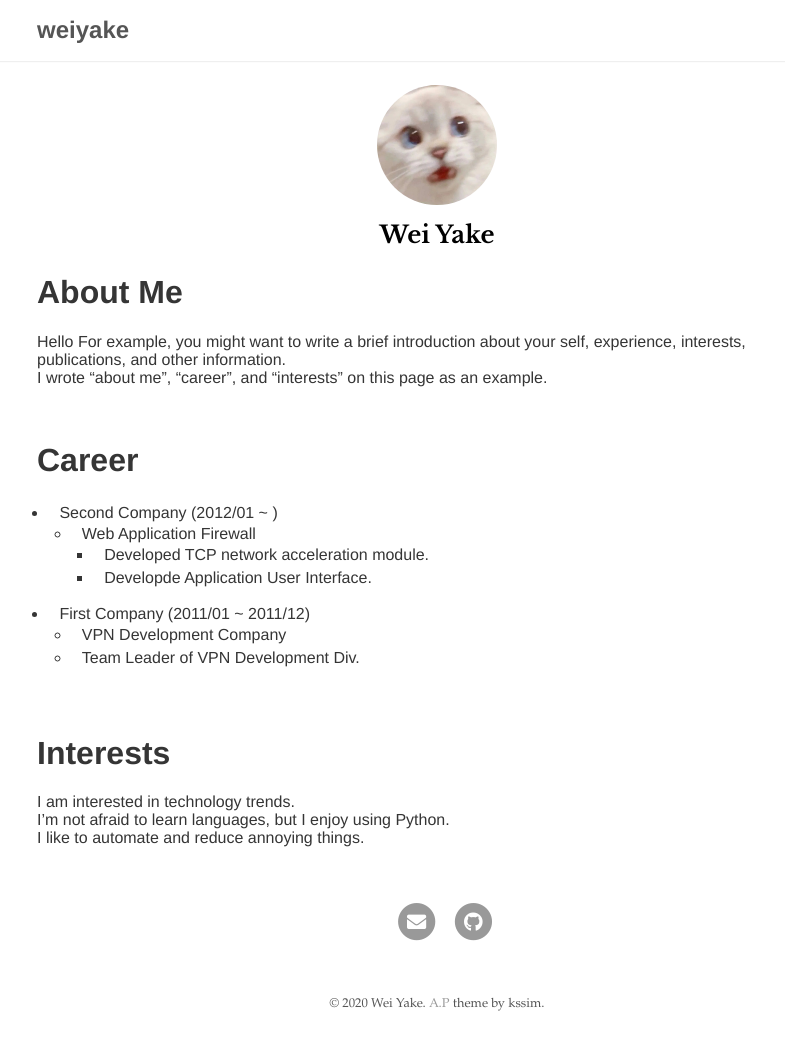
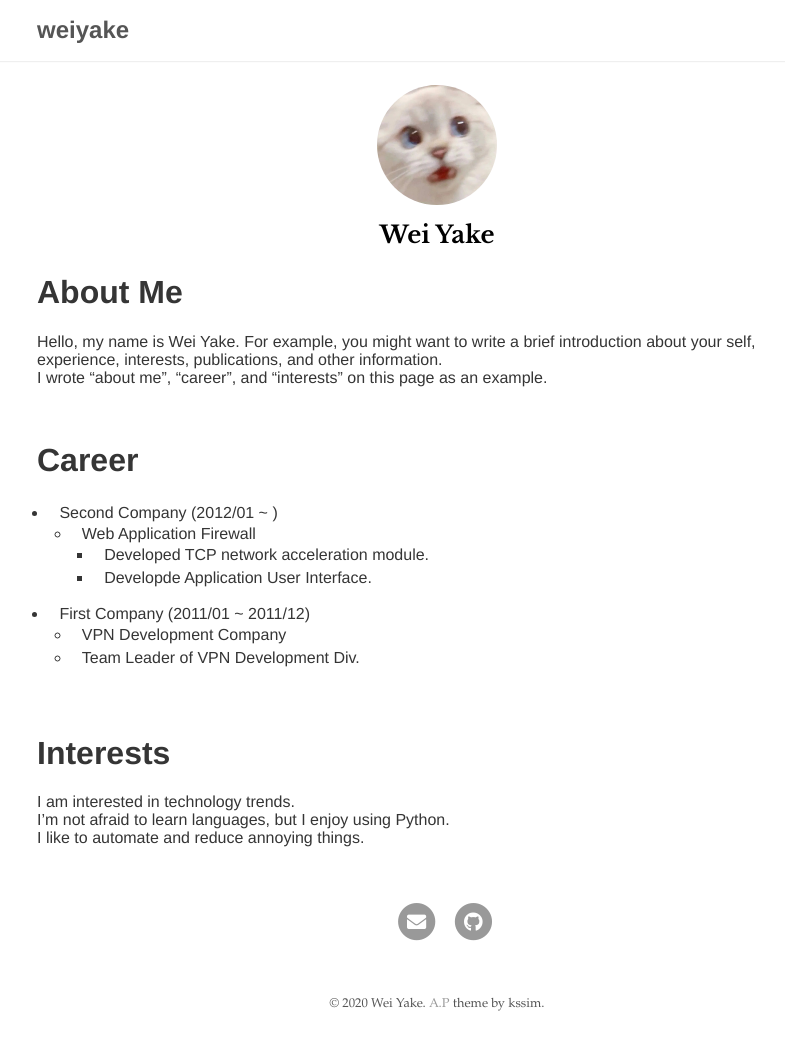
Before and after one commit to echo0409/echo0409.github.io, a Jekyll site: the page built from index.md, in a window 1280 px wide. Shown: the whole page, without its empty margins (203-988 px from the left). Built offline with Jekyll 4.4.1, drawn with Linux system fonts in a browser that asks for light colours; our own code applies the rules of GitHub Pages for plain Markdown files.

Commit message:
second commit

```diff
--- a/_config.yml
+++ b/_config.yml
@@ -62,4 +62,5 @@ exclude:
   - "READE.md"
   - "screenshot.png"
 
+
 theme: null
--- a/_layouts/base.html
+++ b/_layouts/base.html
@@ -9,10 +9,10 @@
         <a href="{{ site.baseurl }}/">
           <h2 class="nav-title">{{ site.title }}</h2>
         </a>
-        <ul>
+<!---        <ul>  -->
 <!---          <li><a href="{{ '/' | prepend: site.baseurl }}">About</a></li>      -->
 <!---          <li><a href="{{ '/portfolio' | prepend: site.baseurl }}/">Portfolio</a></li> -->
-        </ul>
+<!---        </ul>  -->
     </div>
   </nav>
 
--- a/index.md
+++ b/index.md
@@ -3,7 +3,7 @@ layout: about
 ---
 
 # About Me
-Hello
+Hello, my name is Wei Yake.
 For example, you might want to write a brief introduction about your self, experience, interests, publications, and other information.
 I wrote "about me", "career", and "interests" on this page as an example.
 
```
